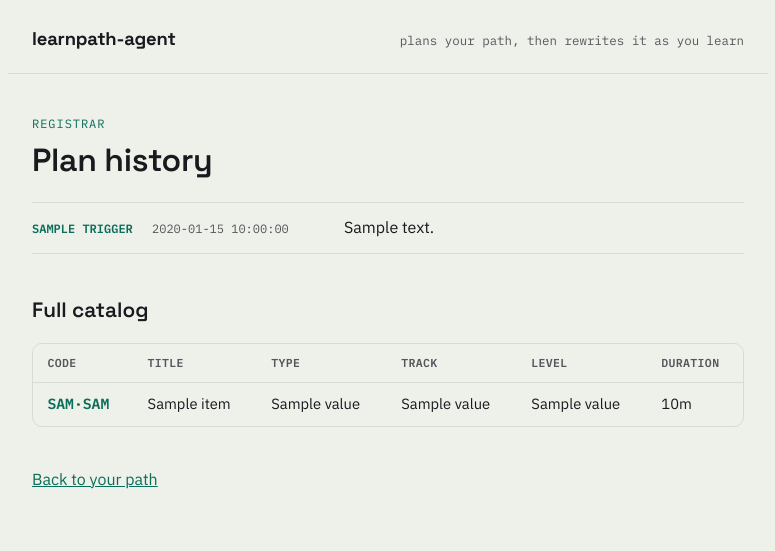
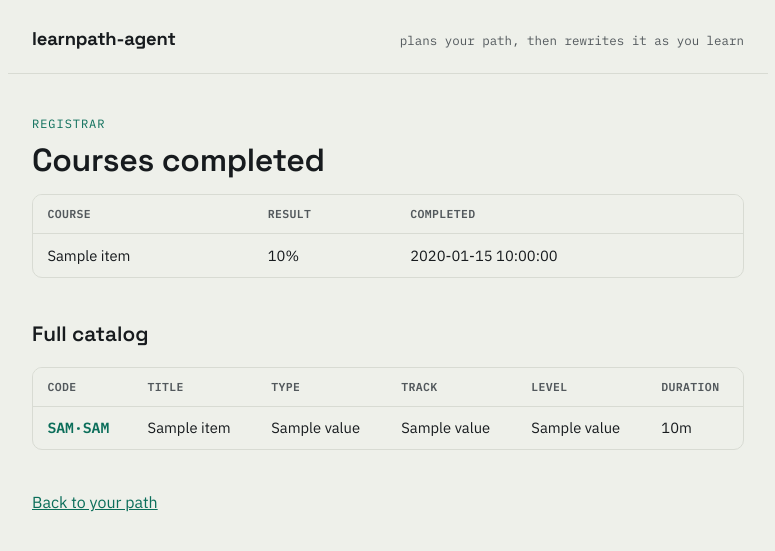
Before and after one commit to ericthebigsal/learnpath-agent, a FastAPI app: template templates/history.html in a window 1280 px wide. Shown: the top 551 px of the page, without its empty margins (252-1027 px from the left). Run offline with FastAPI, Linux system fonts and the light colour scheme; the template is opened without the code that fills it: most values are stand-ins (such as "Sample title", 1, 10 or a date in 2020).

Commit message:
feat: replace plan-rationale log with a courses-completed table
The history page showed a log of the agent's replanning events (with
paragraph-length rationale) but never actually listed which courses
you'd completed. Replaced it with a table: course title, quiz score,
completion date, sourced from the progress table rather than plan_log.

Co-Authored-By: Claude Sonnet 5 <noreply@anthropic.com>

```diff
--- a/app.py
+++ b/app.py
@@ -310,7 +310,15 @@ def history_page(
     request: Request, track_id: int, current_user: dict = Depends(get_current_user)
 ):
     get_owned_track(track_id, current_user, DB_PATH)
-    plan_log = db.get_plan_log(track_id, DB_PATH)
+    progress = db.get_progress(track_id, DB_PATH)
+    completed = [
+        {
+            "item": get_item(CATALOG, entry["item_id"]),
+            "quiz_score": entry["quiz_score"],
+            "completed_at": datetime.fromisoformat(entry["completed_at"]).strftime("%b %d, %Y"),
+        }
+        for entry in progress
+    ]
     return templates.TemplateResponse(
         request,
         "history.html",
@@ -318,7 +326,7 @@ def history_page(
             "request": request,
             "current_user": current_user,
             "track_id": track_id,
-            "plan_log": plan_log,
+            "completed": completed,
             "catalog": CATALOG.items,
         },
     )
--- a/static/style.css
+++ b/static/style.css
@@ -481,37 +481,14 @@ button:hover { background: var(--taken); }
 }
 .diff-row-removed span:last-child { text-decoration: line-through; text-decoration-color: var(--considered-border); }
 
-/* ---------- history (transcript + catalog) ---------- */
+/* ---------- history (courses completed + catalog) ---------- */
 
-.transcript {
-  list-style: none;
+.empty-state {
+  color: var(--ink-muted);
+  border: 1px dashed var(--border);
+  border-radius: 10px;
+  padding: 1rem 1.25rem;
   margin: 1.5rem 0;
-  padding: 0;
-  border-top: 1px solid var(--border);
-}
-
-.transcript-row {
-  display: grid;
-  grid-template-columns: 6.5rem 11rem 1fr;
-  gap: 1rem;
-  padding: 0.75rem 0;
-  border-bottom: 1px solid var(--border);
-  align-items: baseline;
-}
-
-.transcript-trigger {
-  font-family: var(--font-mono);
-  font-size: 0.75rem;
-  text-transform: uppercase;
-  color: var(--taken);
-  font-weight: 600;
-}
-
-.transcript-time { font-family: var(--font-mono); font-size: 0.75rem; color: var(--ink-muted); }
-.transcript-summary { color: var(--ink); }
-
-@media (max-width: 640px) {
-  .transcript-row { grid-template-columns: 1fr; gap: 0.2rem; }
 }
 
 .catalog-table-wrap {
--- a/templates/history.html
+++ b/templates/history.html
@@ -2,16 +2,28 @@
 {% block title %}History — learnpath-agent{% endblock %}
 {% block content %}
 <p class="eyebrow">Registrar</p>
-<h1>Plan history</h1>
-<ol class="transcript">
-  {% for entry in plan_log %}
-  <li class="transcript-row">
-    <span class="transcript-trigger">{{ entry.trigger }}</span>
-    <span class="transcript-time">{{ entry.created_at }}</span>
-    <span class="transcript-summary">{{ entry.summary }}</span>
-  </li>
-  {% endfor %}
-</ol>
+<h1>Courses completed</h1>
+
+{% if completed %}
+<div class="catalog-table-wrap">
+<table class="catalog-table">
+  <thead>
+    <tr><th>Course</th><th>Result</th><th>Completed</th></tr>
+  </thead>
+  <tbody>
+    {% for entry in completed %}
+    <tr>
+      <td>{{ entry.item.title }}</td>
+      <td>{{ entry.quiz_score }}%</td>
+      <td>{{ entry.completed_at }}</td>
+    </tr>
+    {% endfor %}
+  </tbody>
+</table>
+</div>
+{% else %}
+<p class="empty-state">No courses completed yet — head back to your path to get started.</p>
+{% endif %}
 
 <h2>Full catalog</h2>
 <div class="catalog-table-wrap">
```
Also changed, not shown: tests/test_app.py (+21 -3 lines).
